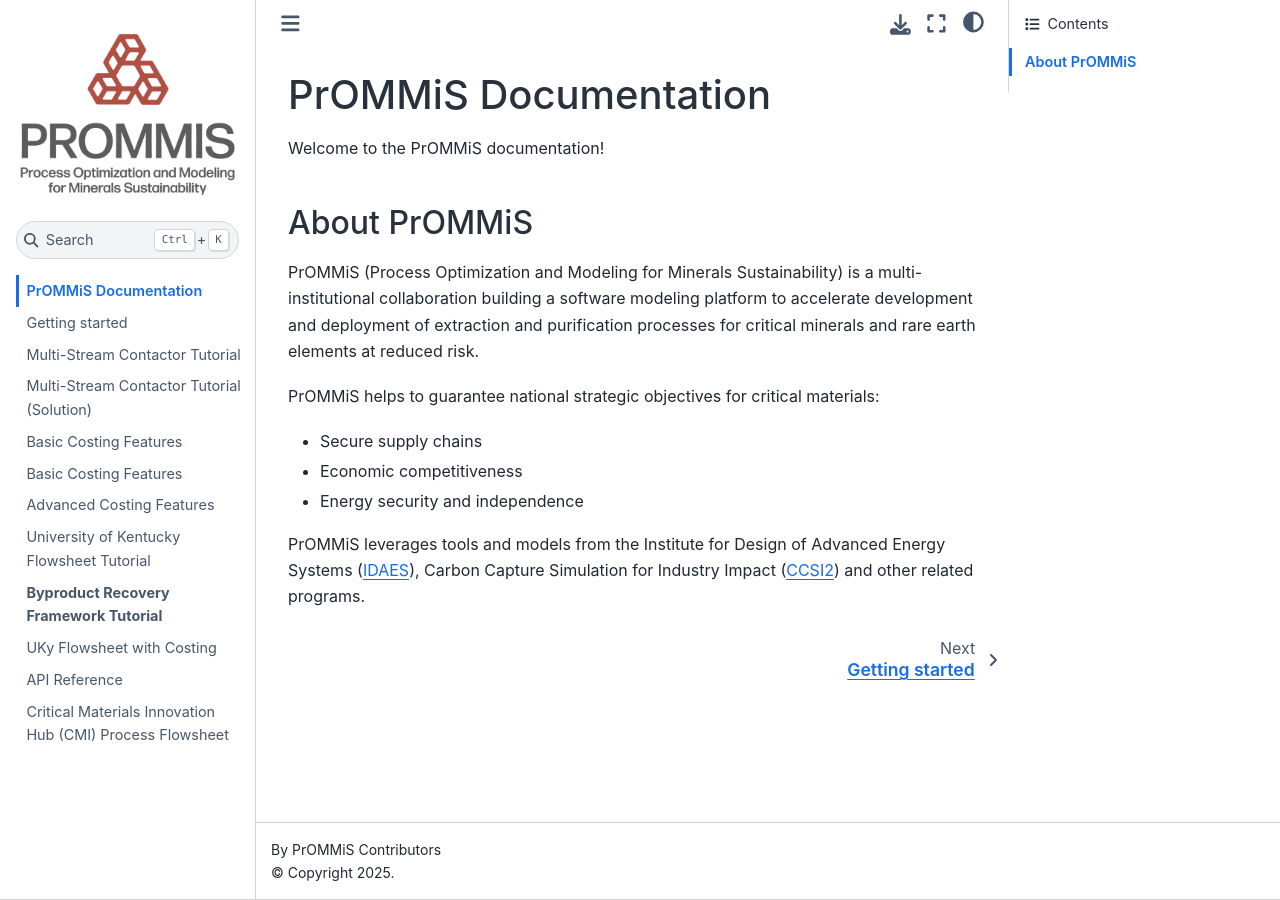
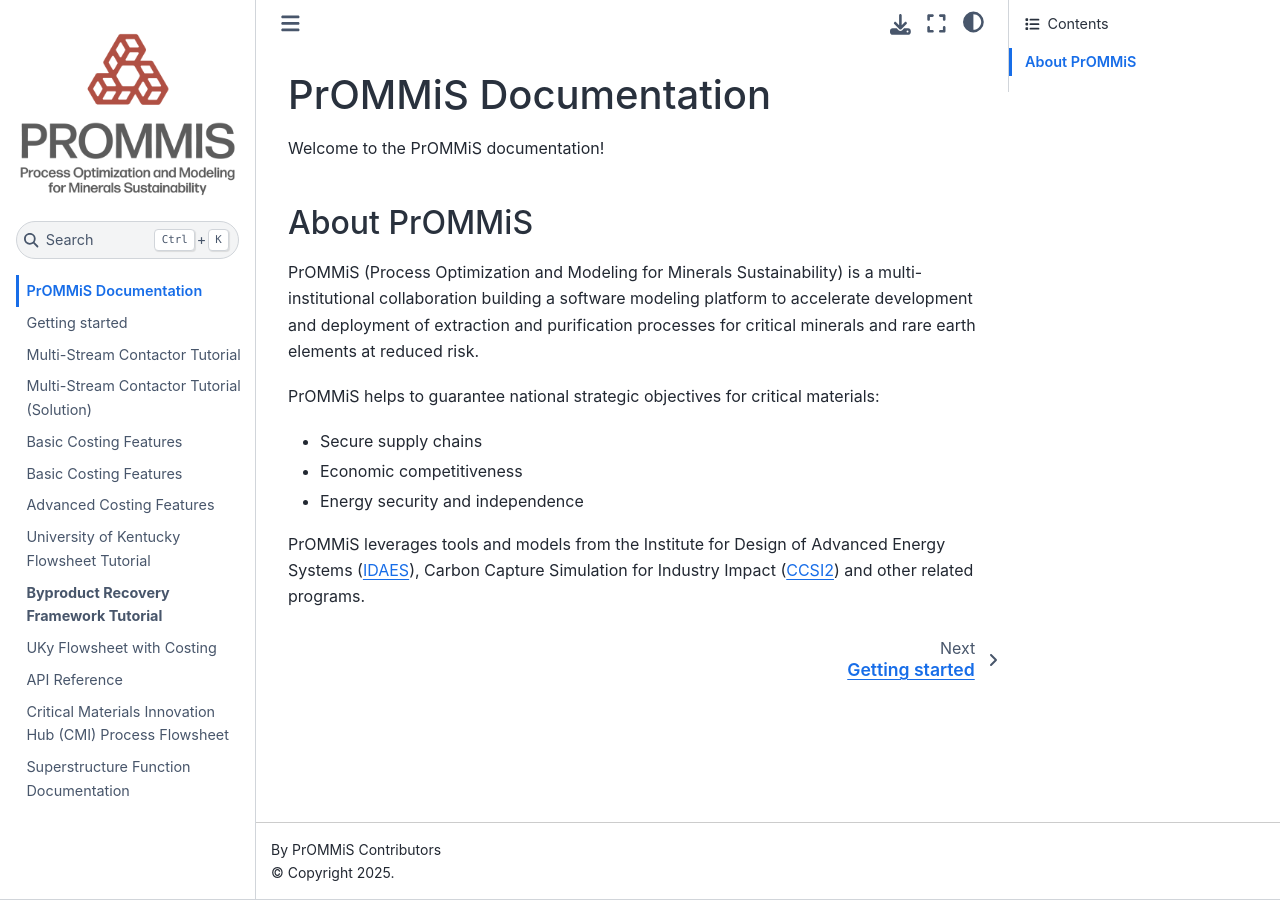
Before and after one commit to prommis/prommis, a Jupyter Book: the page built from docs/index.md, in a window 1280 px wide. Built offline with Jupyter Book 1.0.4 settings and Sphinx 7.4.7 and the Sphinx Book theme 1.1.4, drawn with Linux system fonts in a browser that asks for light colours.

Commit message:
renamed documentation. added it to toc_tree

```diff
--- a/docs/_toc.yml
+++ b/docs/_toc.yml
@@ -12,3 +12,4 @@ chapters:
   - file: tutorials/costing_uky_flowsheet-solution
   - file: api.rst
   - file: examples/cmi_process.rst
+  - file: superstructure/superstructure_function_documentation.rst
```
Also changed, not shown: docs/superstructure/superstructure_function_documentation.rst (renamed from docs/superstructure/main.rst).
